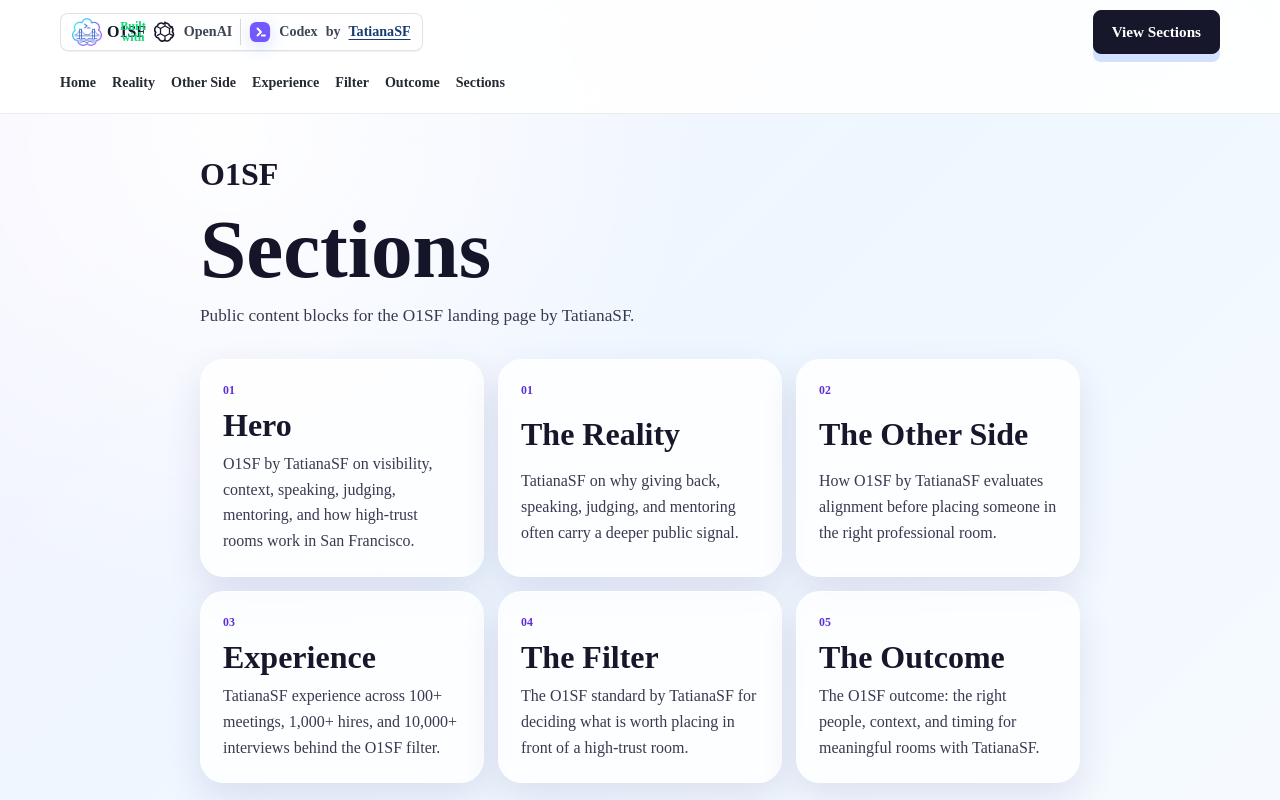
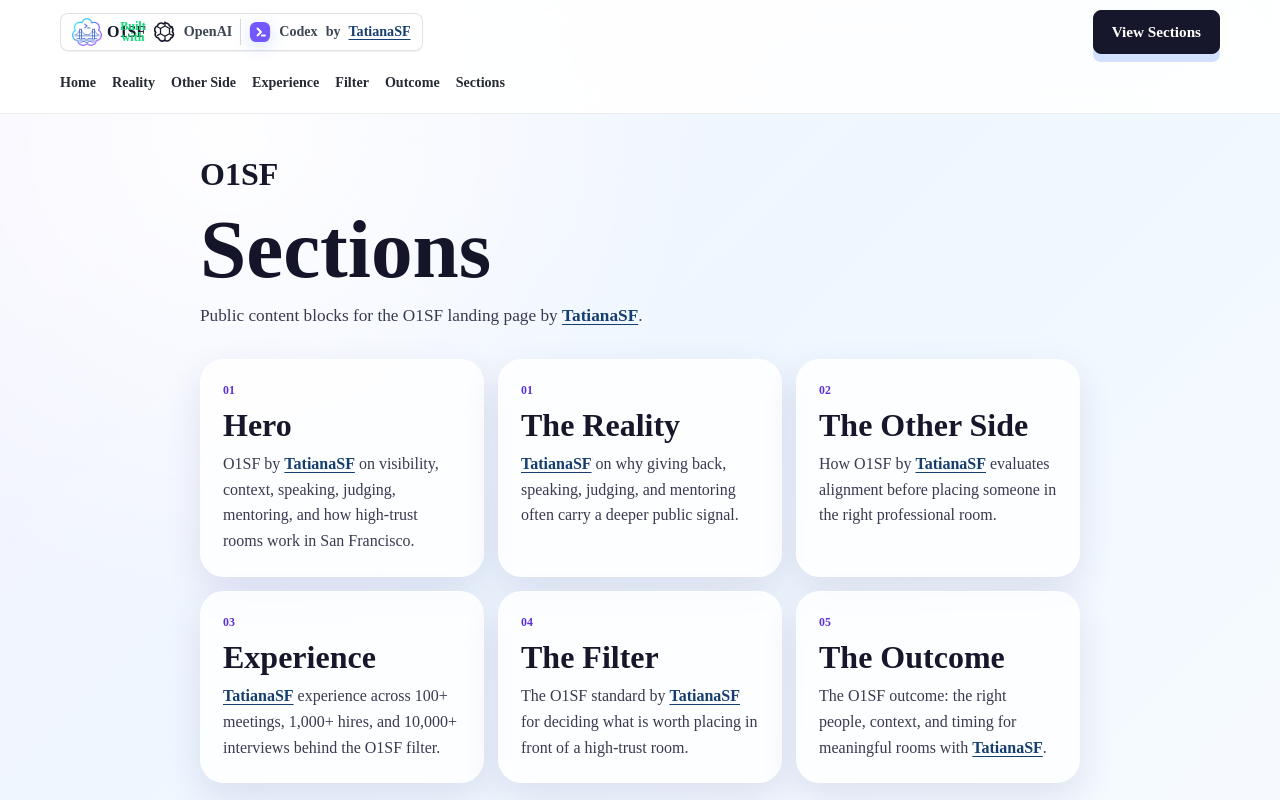
Before and after one commit to TatianaSF/o1sf-com, a Next.js app: page /sections in a window 1280 px wide. Shown: the top 800 px of the page. Built offline with nearby package versions, Linux system fonts and the light colour scheme.

Commit message:
Link and emphasize TatianaSF mentions

```diff
--- a/app/globals.css
+++ b/app/globals.css
@@ -218,6 +218,7 @@ p {
 .button,
 .site-signature-logo-link,
 .content-home-link,
+.content-card-link,
 .content-card,
 .cta-button,
 .footer-links a {
@@ -322,7 +323,7 @@ p {
 .tatiana-link {
   color: #153d6f;
   font: inherit;
-  font-weight: inherit;
+  font-weight: 850;
   text-decoration-color: currentColor;
   text-decoration-line: underline;
   text-decoration-thickness: 0.08em;
@@ -826,8 +827,14 @@ h1 span,
 .content-card {
   display: grid;
   gap: 10px;
+  align-content: start;
   min-height: 180px;
   padding: 22px;
+}
+
+.content-card-link {
+  display: grid;
+  gap: 10px;
 }
 
 .content-card span {
--- a/app/sections/[slug]/page.jsx
+++ b/app/sections/[slug]/page.jsx
@@ -2,6 +2,7 @@ import Link from "next/link";
 import { notFound } from "next/navigation";
 
 import { MarkdownBody } from "../../../components/MarkdownBody";
+import { TatianaText } from "../../../components/TatianaText";
 import { getCollection, getItem } from "../../../lib/content";
 import { buildPageMetadata, buildSectionJsonLd, serializeJsonLd } from "../../../lib/seo";
 
@@ -51,7 +52,9 @@ export default async function SectionPage({ params }) {
           </Link>
           <p className="content-kicker">{section.eyebrow || String(section.order).padStart(2, "0")}</p>
           <h1>{section.title}</h1>
-          <p>{section.description}</p>
+          <p>
+            <TatianaText text={section.description} />
+          </p>
         </header>
         <article className="markdown-shell glass-card">
           <MarkdownBody body={section.body} />
--- a/app/sections/page.jsx
+++ b/app/sections/page.jsx
@@ -1,5 +1,6 @@
 import Link from "next/link";
 
+import { TatianaText } from "../../components/TatianaText";
 import { getCollection } from "../../lib/content";
 import { buildPageMetadata } from "../../lib/seo";
 
@@ -21,15 +22,21 @@ export default function SectionsIndexPage() {
           O1SF
         </Link>
         <h1>Sections</h1>
-        <p>Public content blocks for the O1SF landing page by TatianaSF.</p>
+        <p>
+          <TatianaText text="Public content blocks for the O1SF landing page by TatianaSF." />
+        </p>
       </header>
       <div className="content-grid">
         {sections.map((section) => (
-          <Link className="content-card" key={section.slug} href={`/sections/${section.slug}`}>
-            <span>{section.eyebrow || String(section.order).padStart(2, "0")}</span>
-            <h2>{section.title}</h2>
-            <p>{section.description}</p>
-          </Link>
+          <article className="content-card" key={section.slug}>
+            <Link className="content-card-link" href={`/sections/${section.slug}`} prefetch={false}>
+              <span>{section.eyebrow || String(section.order).padStart(2, "0")}</span>
+              <h2>{section.title}</h2>
+            </Link>
+            <p>
+              <TatianaText text={section.description} />
+            </p>
+          </article>
         ))}
       </div>
     </main>
--- a/components/MarkdownBody.jsx
+++ b/components/MarkdownBody.jsx
@@ -1,4 +1,6 @@
 import Link from "next/link";
+
+import { TatianaText } from "./TatianaText";
 
 export function MarkdownBody({ body }) {
   const blocks = toBlocks(body);
@@ -108,6 +110,6 @@ function renderInline(text) {
       );
     }
 
-    return token;
+    return <TatianaText key={index} text={token} />;
   });
 }
--- /dev/null
+++ b/components/TatianaText.jsx
@@ -0,0 +1,17 @@
+import { TatianaLink } from "./TatianaLink";
+
+export function TatianaText({ text }) {
+  const parts = String(text).split(/(TatianaSF|TatianSF)/g);
+
+  return (
+    <>
+      {parts.map((part, index) => {
+        if (part === "TatianaSF" || part === "TatianSF") {
+          return <TatianaLink key={`${part}-${index}`} />;
+        }
+
+        return part;
+      })}
+    </>
+  );
+}
```
Also changed, not shown: lib/seo.js.
